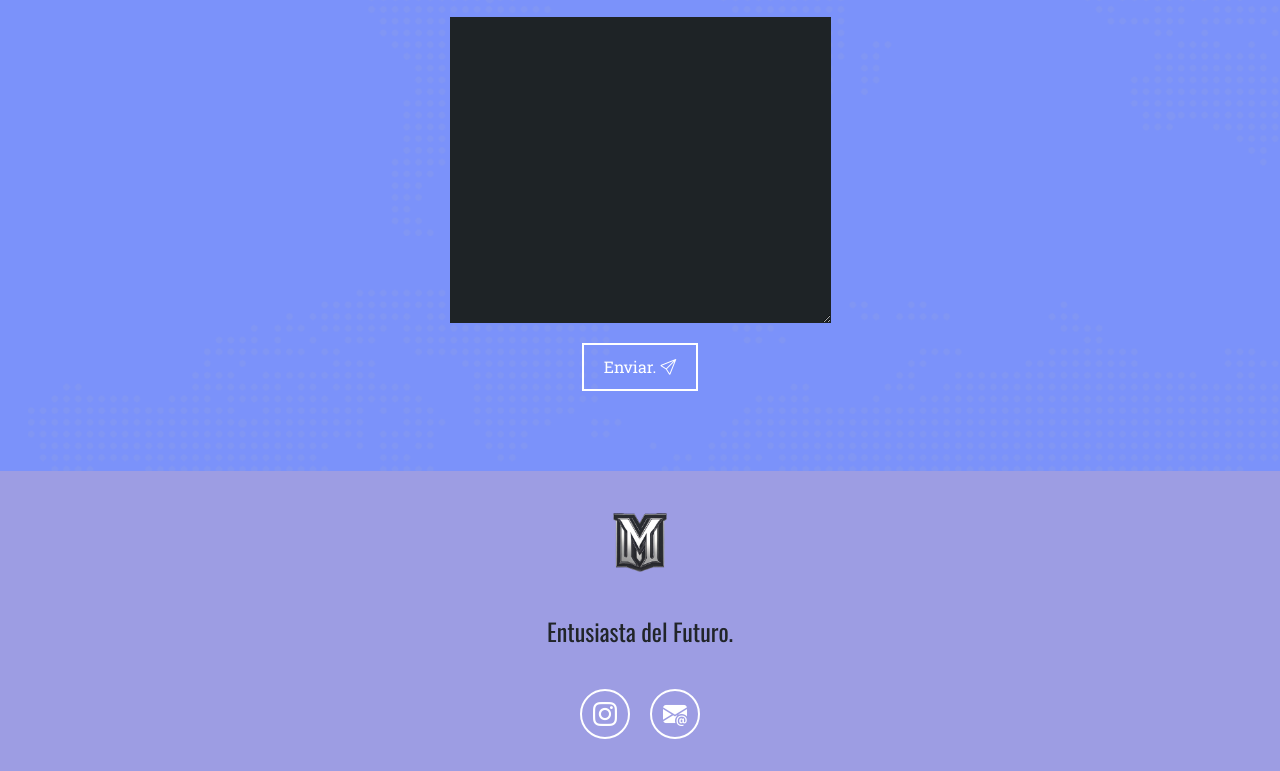
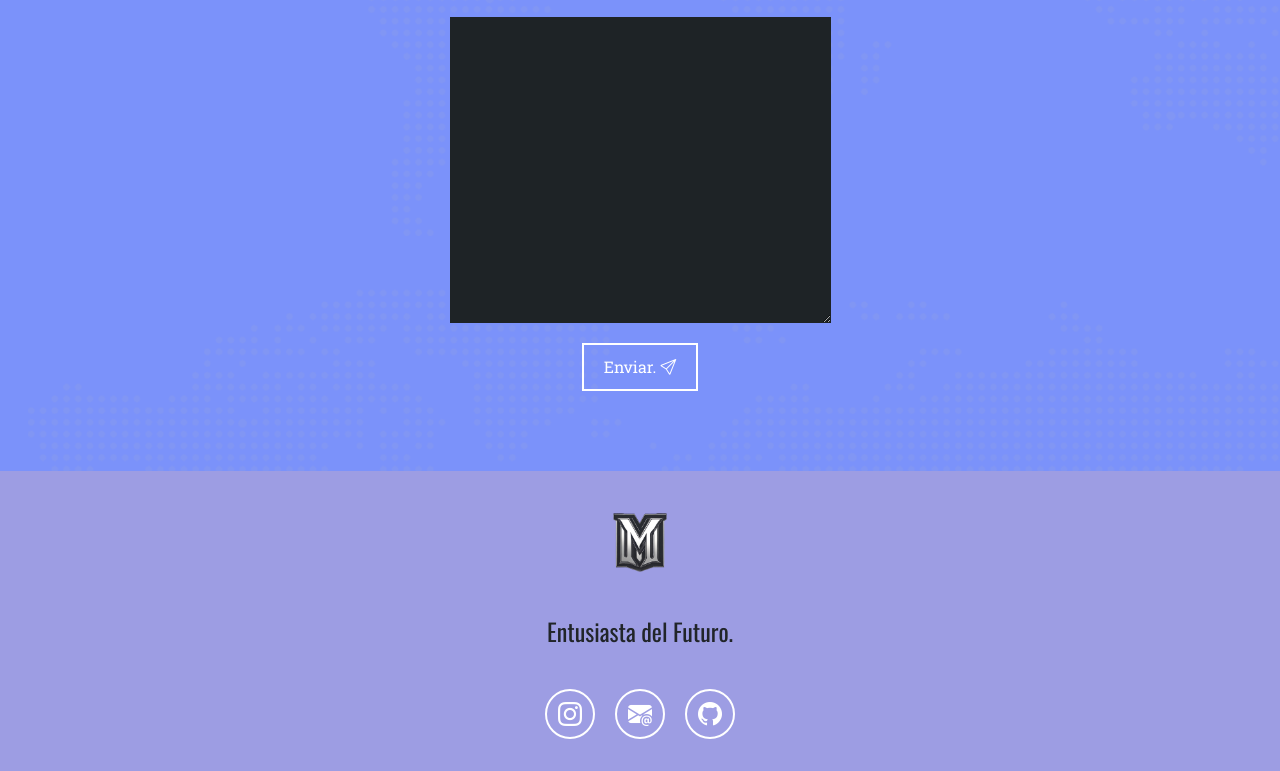
Before and after one commit to mateerr/Portfolio, a plain HTML site: page index.html in a window 1280 px wide. Shown: the part 2202-2973 px from the top of the page. Drawn offline with nearby package versions, Linux system fonts and the light colour scheme.

Commit message:
index.html

```diff
--- a/index.html
+++ b/index.html
@@ -162,6 +162,7 @@
   <div class="icons d-flex flex-wrap align-items-stretch justify-content-center ">
     <a href="https://www.instagram.com/mateerr_/" target="_blank"><i class="bi bi-instagram"></i></a>
     <a href="mailto:mateogriche@gmail.com" target="_blank"><i class="bi bi-envelope-at-fill"></i></a>
+    <a href="https://github.com/mateerr" target="_blank"><i class="bi bi-github"></i></i></a>
   </div>
 
 </footer>
```
